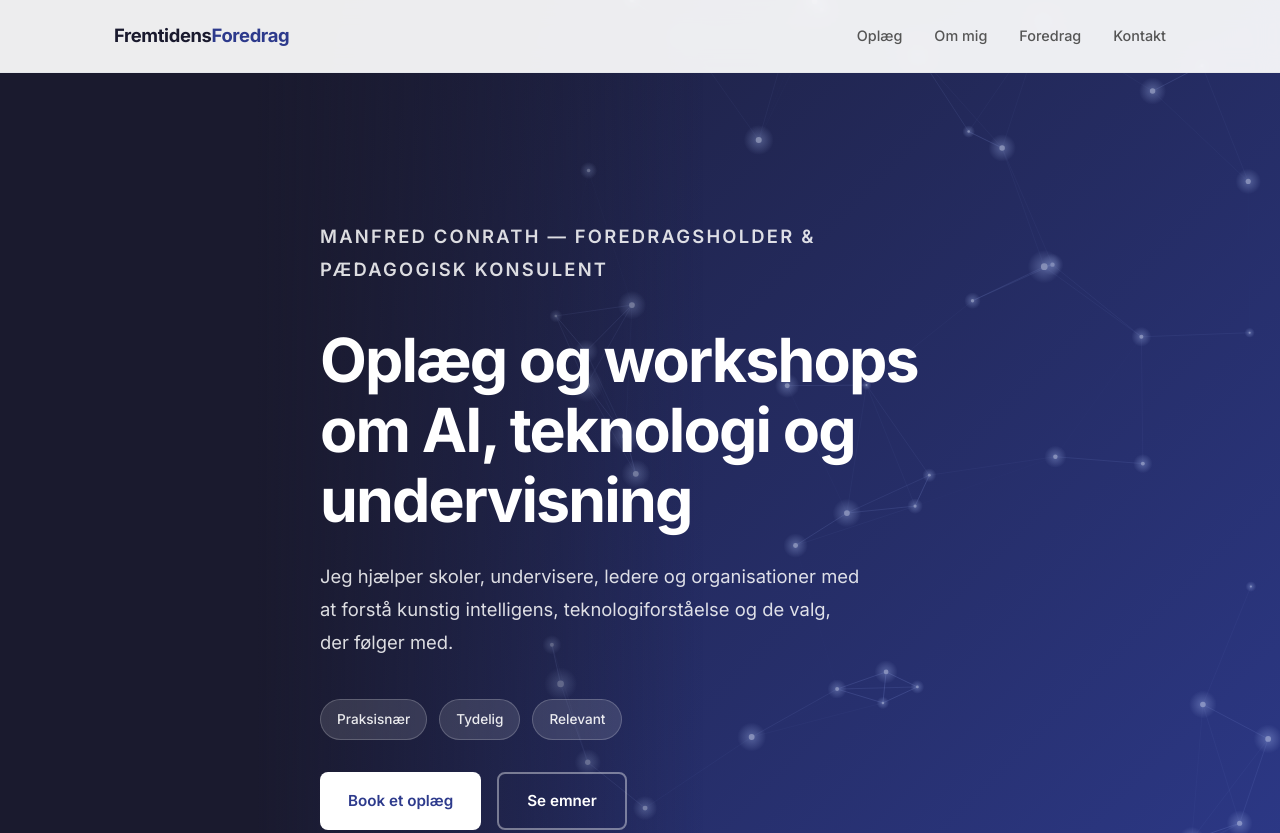
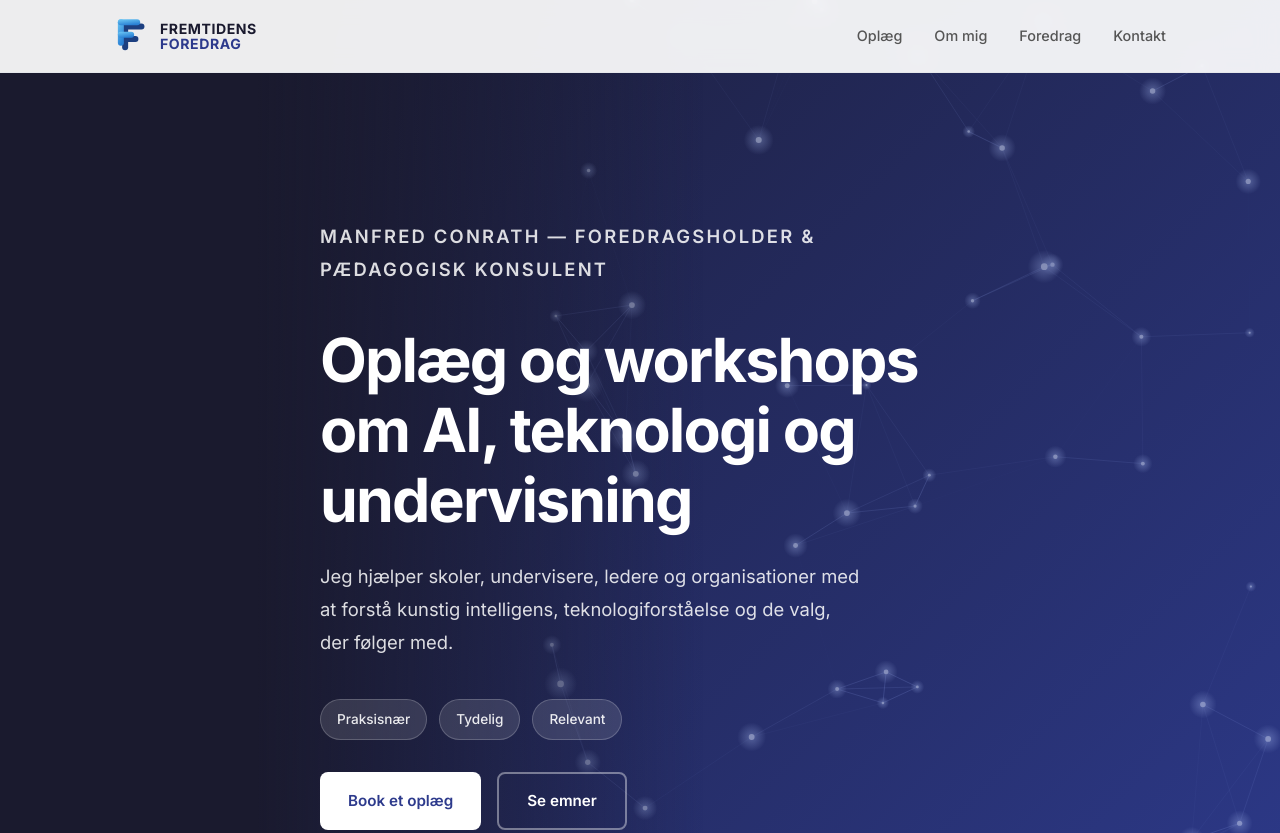
Before and after one commit to ManfredConrath/fremtidensforedrag, a plain HTML site: page index.html in a window 1280 px wide. Shown: the top 833 px of the page. Drawn offline with Linux system fonts and the light colour scheme.

Commit message:
Add FF logo and favicons

```diff
--- a/index.html
+++ b/index.html
@@ -16,6 +16,9 @@
     <meta name="twitter:title" content="Fremtidens Foredrag — Manfred Conrath">
     <meta name="twitter:description" content="Oplæg og workshops om AI, teknologi og undervisning.">
     <meta name="twitter:image" content="https://www.fremtidensforedrag.dk/manfred.jpg">
+    <link rel="icon" type="image/svg+xml" href="favicon.svg">
+    <link rel="icon" type="image/x-icon" href="favicon.ico">
+    <link rel="apple-touch-icon" sizes="180x180" href="apple-touch-icon.png">
     <link rel="preconnect" href="https://fonts.googleapis.com">
     <link rel="preconnect" href="https://fonts.gstatic.com" crossorigin>
     <link href="https://fonts.googleapis.com/css2?family=Inter:wght@300;400;500;600;700&display=swap" rel="stylesheet">
@@ -54,8 +57,11 @@
             max-width: var(--max-width); margin: 0 auto; padding: 0 24px;
             display: flex; align-items: center; justify-content: space-between; height: 72px;
         }
-        .nav-logo { font-weight: 700; font-size: 1.15rem; color: var(--color-text); letter-spacing: -0.02em; }
-        .nav-logo span { color: var(--color-accent); }
+        .nav-logo { display: flex; align-items: center; gap: 10px; text-decoration: none; }
+        .nav-logo svg { width: 36px; height: 36px; flex-shrink: 0; }
+        .nav-logo-text { display: flex; flex-direction: column; line-height: 1.1; }
+        .nav-logo-text strong { font-size: 0.88rem; font-weight: 700; letter-spacing: 0.04em; color: var(--color-text); text-transform: uppercase; }
+        .nav-logo-text span { font-size: 0.88rem; font-weight: 700; letter-spacing: 0.04em; color: var(--color-accent); text-transform: uppercase; }
         .nav-links { display: flex; gap: 32px; list-style: none; }
         .nav-links a { color: var(--color-text-muted); font-size: 0.9rem; font-weight: 500; transition: color 0.2s; position: relative; }
         .nav-links a:hover { color: var(--color-text); }
@@ -219,7 +225,26 @@
     <!-- Navigation -->
     <nav class="nav" id="nav">
         <div class="nav-inner">
-            <a href="#" class="nav-logo">Fremtidens<span>Foredrag</span></a>
+            <a href="#" class="nav-logo" aria-label="Fremtidens Foredrag — hjem">
+                <svg viewBox="0 0 72 84" xmlns="http://www.w3.org/2000/svg" aria-hidden="true">
+                  <defs>
+                    <linearGradient id="navGrad" x1="0" y1="0" x2="0.4" y2="1">
+                      <stop offset="0%" stop-color="#6ec9f5"/>
+                      <stop offset="100%" stop-color="#2980d4"/>
+                    </linearGradient>
+                  </defs>
+                  <rect x="13" y="13" width="14" height="62" fill="#1c3f80" rx="7"/>
+                  <rect x="13" y="13" width="52" height="14" fill="#1c3f80" rx="7"/>
+                  <rect x="13" y="42" width="38" height="14" fill="#1c3f80" rx="7"/>
+                  <rect x="3"  y="3"  width="14" height="62" fill="url(#navGrad)" rx="7"/>
+                  <rect x="3"  y="3"  width="52" height="14" fill="url(#navGrad)" rx="7"/>
+                  <rect x="3"  y="32" width="38" height="14" fill="url(#navGrad)" rx="7"/>
+                </svg>
+                <div class="nav-logo-text">
+                  <strong>Fremtidens</strong>
+                  <span>Foredrag</span>
+                </div>
+            </a>
             <ul class="nav-links" id="navLinks">
                 <li><a href="#oplaeg">Opl&aelig;g</a></li>
                 <li><a href="#om">Om mig</a></li>
```
